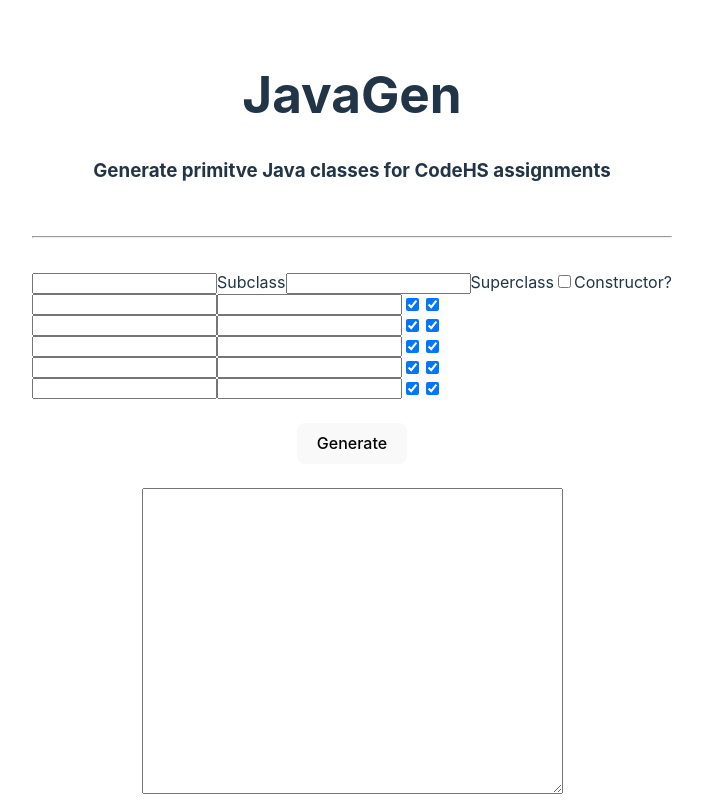
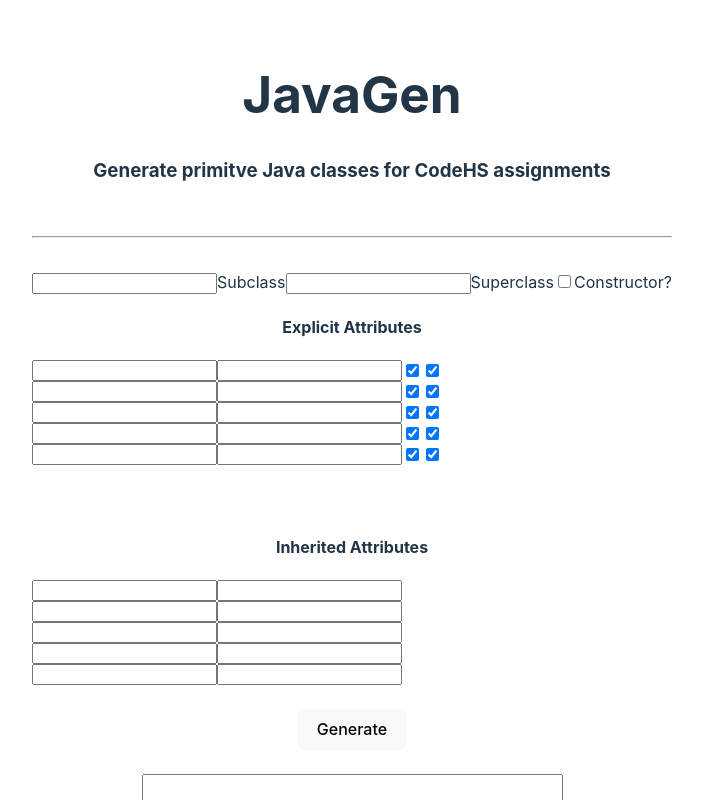
Before and after one commit to RyloRiz/javagen, a React (Vite) app: page / in a window 1280 px wide. Shown: the top 800 px of the page, without its empty margins (288-991 px from the left). Built offline with nearby package versions, Linux system fonts and the light colour scheme.

Commit message:
added super

```diff
--- a/src/App.tsx
+++ b/src/App.tsx
@@ -12,7 +12,7 @@
 	return input.charAt(0).toUpperCase() + input.slice(1);
 }
 
-function javaGen(subclass: string, superclass: string = "", construct: boolean = false, members: Member[] = []): string {
+function javaGen(subclass: string, superclass: string = "", construct: boolean = false, members: Member[] = [], smembers: Member[] = []): string {
 	let code = `public class ${subclass}`;
 
 	if (superclass.length > 0) {
@@ -30,20 +30,26 @@
 
 	if (construct) {
 		/*
-		public Human(String name, int age)
+		public Human(boolean alive, String name, int age)
 		{
+			super(alive);
 			this.name = name;
 			this.age = age;
 		}
 		*/
 		code += `\tpublic ${subclass}(`;
 
-		for (let i = 0; i < members.length; i++) {
-			const member = members[i];
+		const concat = smembers.concat(members);
+		for (let i = 0; i < concat.length; i++) {
+			const member = concat[i];
 			if (i > 0) code += `, `;
 			code += `${member.type} ${(member.name)}}`;
 		}
 		code += `)\n\t{\n`;
+
+		if (smembers.length > 0) {
+			code += `\t\tsuper(${smembers.join(', ')});\n`;
+		}
 
 		for (let i = 0; i < members.length; i++) {
 			const member = members[i];
@@ -95,6 +101,7 @@
 			<input type="checkbox" name={`constructor`} id={`constructor`}/>
 			<label htmlFor="constructor">Constructor?</label>
 			<br/>
+			<h4>Explicit Attributes</h4>
 			<div>
 				{Array(5).fill(null).map((_, idx: number) =>
 					<div className="hstack" key={idx}>
@@ -106,11 +113,23 @@
 				)}
 			</div>
 			<br/>
+			<br/>
+			<h4>Inherited Attributes</h4>
+			<div>
+				{Array(5).fill(null).map((_, idx: number) =>
+					<div className="hstack" key={idx}>
+						<input type="text" id={`s-name-${idx}`}/>
+						<input type="text" id={`s-type-${idx}`}/>
+					</div>
+				)}
+			</div>
+			<br/>
 			<button onClick={() => {
 				const subclass = document.getElementById("subclass") as HTMLInputElement;
 				const superclass = document.getElementById("superclass") as HTMLInputElement;
 				const constructor = document.getElementById("constructor") as HTMLInputElement;
 				const members: Member[] = [];
+				const smembers: Member[] = [];
 
 				for (let i = 0; i < 5; i++) {
 					const n = document.getElementById(`name-${i}`) as HTMLInputElement;
@@ -122,7 +141,15 @@
 					}
 				}
 
-				setJavaCode(javaGen(subclass.value, superclass.value, constructor.checked, members));
+				for (let i = 0; i < 5; i++) {
+					const n = document.getElementById(`s-name-${i}`) as HTMLInputElement;
+					const t = document.getElementById(`s-type-${i}`) as HTMLInputElement;
+					if (n.value.length > 0 && t.value.length > 0) {
+						members.push({ name: n.value, type: t.value });
+					}
+				}
+
+				setJavaCode(javaGen(subclass.value, superclass.value, constructor.checked, members, smembers));
 			}}>Generate
 			</button>
 			<br/>
```
